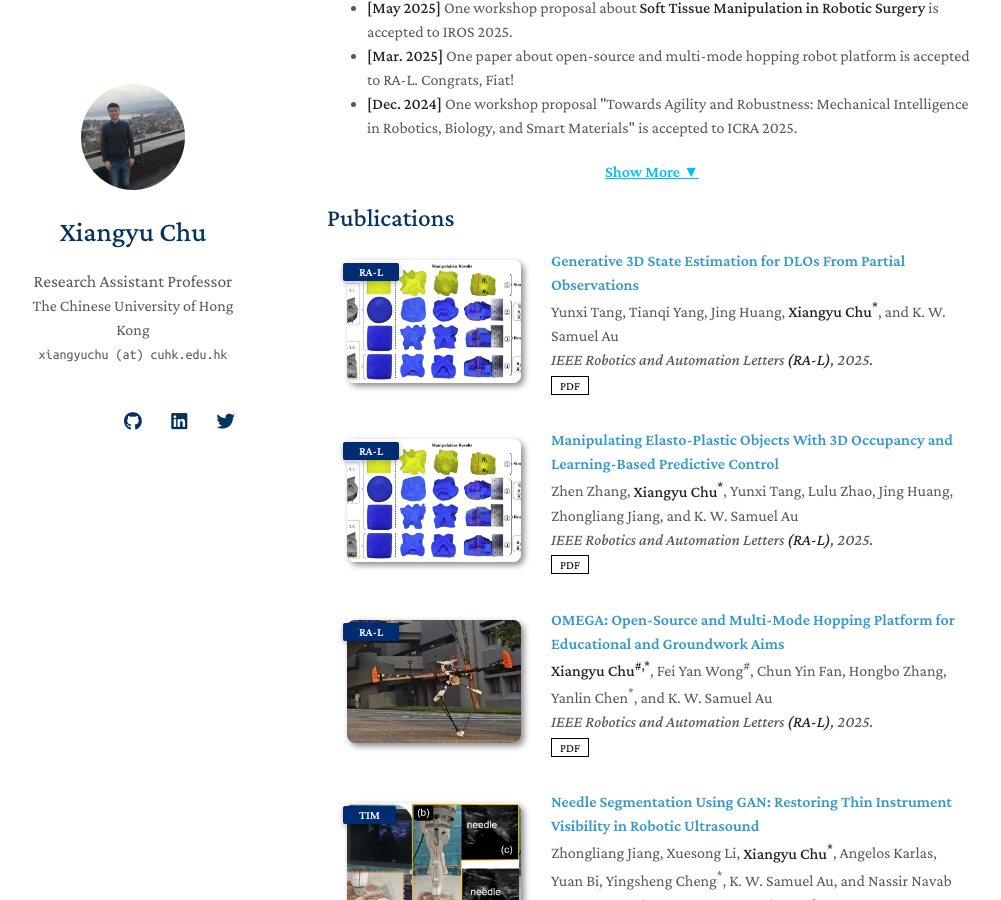
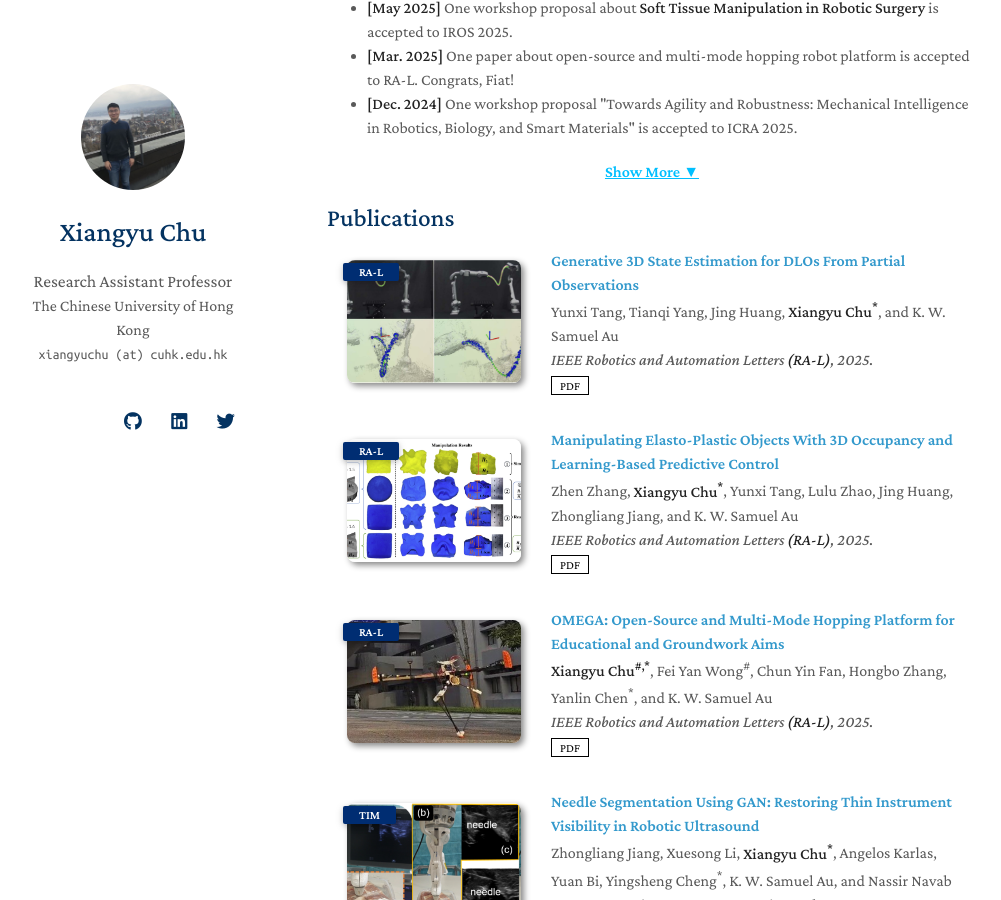
Before and after one commit to xiangyuchu03/xiangyuchu03.github.io, a Jekyll site: the page built from index.md, in a window 1280 px wide and 900 px high, scrolled down 1015 px. Shown: the whole window, without its empty margins (143-1144 px from the left). Built offline with Jekyll 4.4.1, drawn with Linux system fonts in a browser that asks for light colours; nearby versions of some CDN libraries; a style sheet for code colours, icons or effects is not loaded; our own code applies the rules of GitHub Pages for plain Markdown files.

Commit message:
Update publications.yml

```diff
--- a/_data/publications.yml
+++ b/_data/publications.yml
@@ -6,7 +6,7 @@ main:
     pdf: https://ieeexplore.ieee.org/abstract/document/11248900
     code:
     bibtex:
-    image: ./assets/img/3D_Occ.png
+    image: ./assets/img/Generative_3D.png
 
   - title: "Manipulating Elasto-Plastic Objects With 3D Occupancy and Learning-Based Predictive Control"
     authors: Zhen Zhang, <strong>Xiangyu Chu<sup>*</sup></strong>, Yunxi Tang, Lulu Zhao, Jing Huang, Zhongliang Jiang, and K. W. Samuel Au
```
